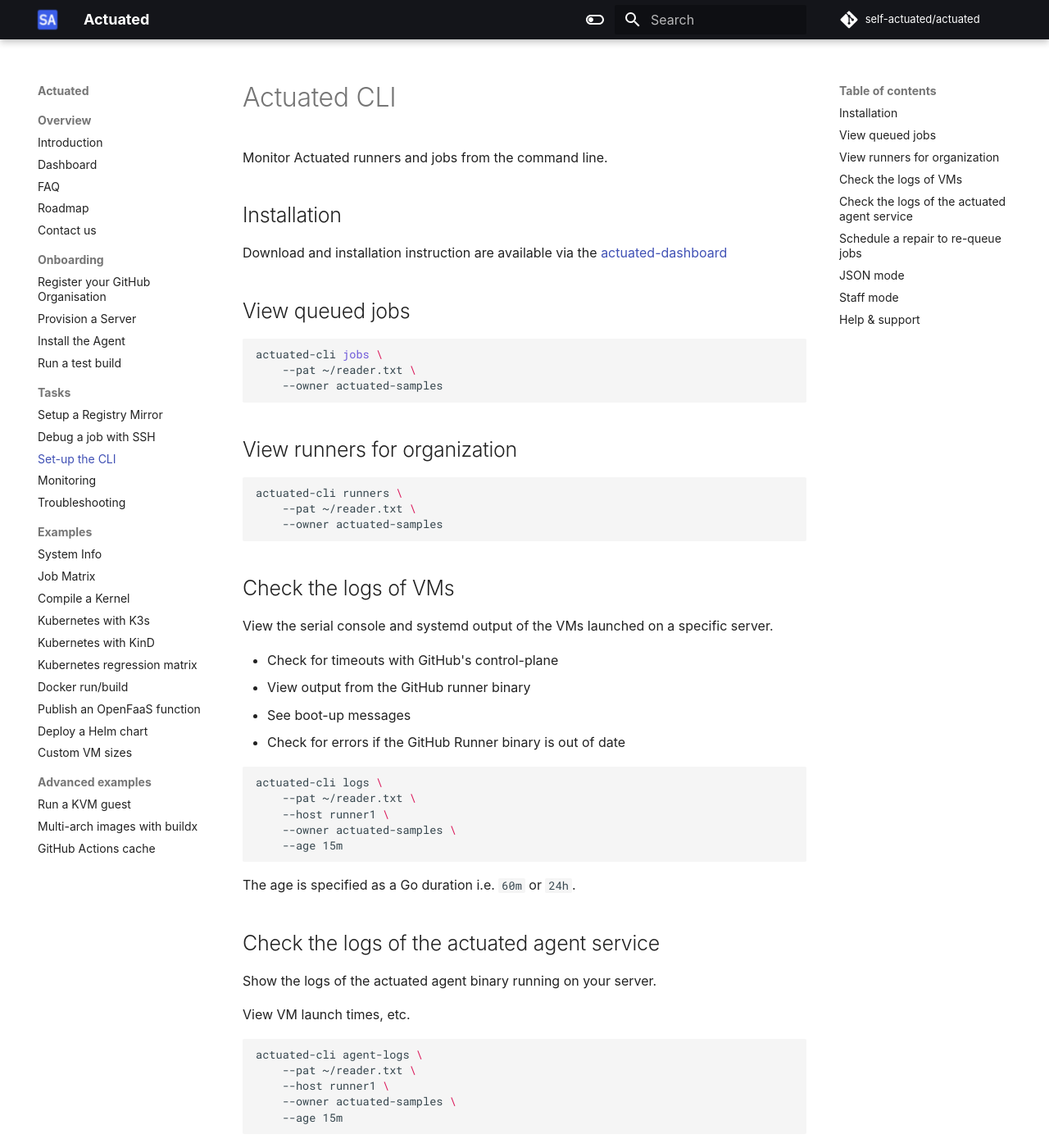
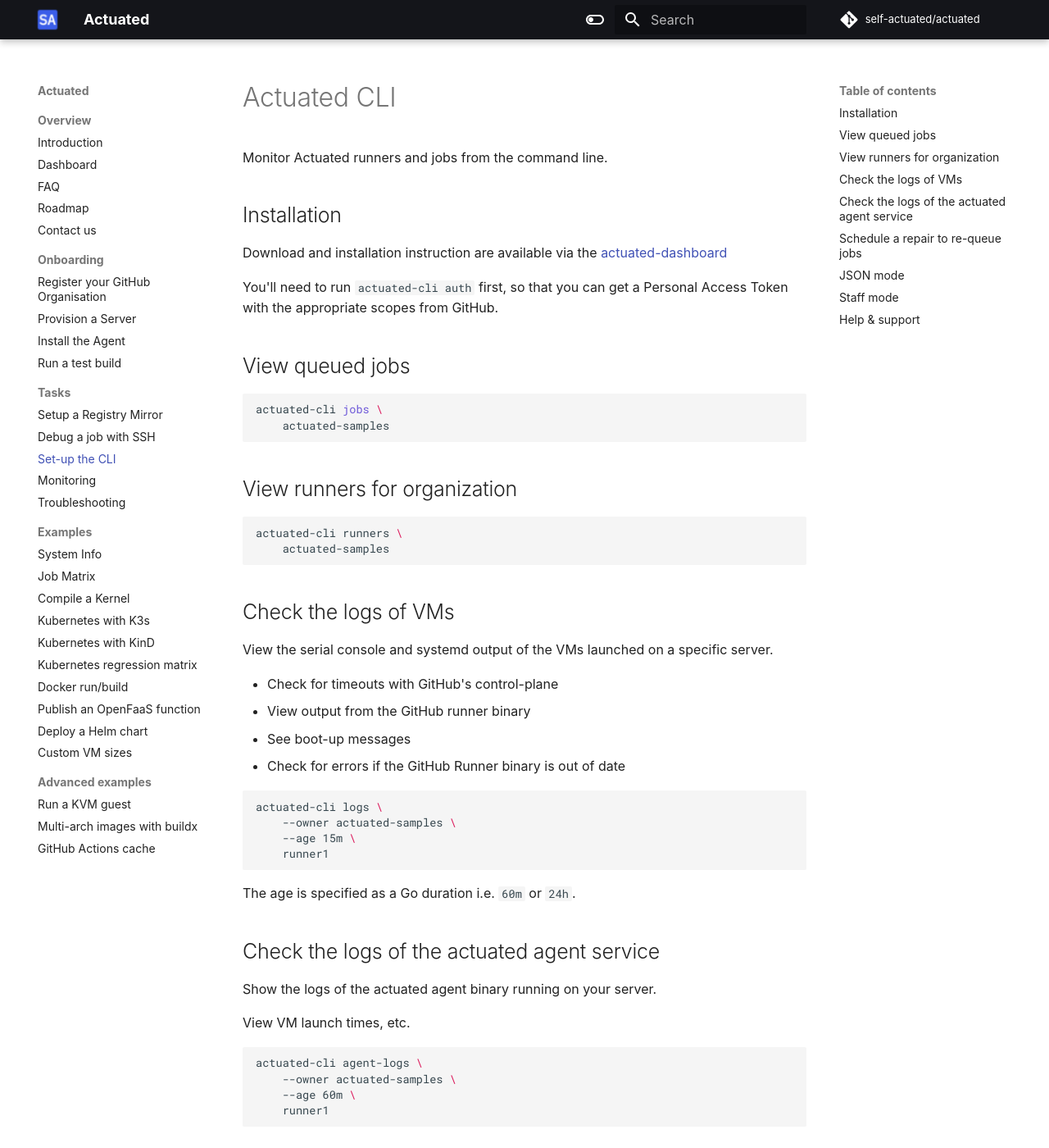
Before and after one commit to welteki/docs.actuated.dev, an MkDocs documentation site: the page built from docs/tasks/cli.md, in a window 1280 px wide and 1400 px high. Shown: the whole window at 82% size. Built offline with MkDocs 1.6.1 and Material for MkDocs 9.7.7, drawn with Linux system fonts in a browser that asks for light colours; some web fonts are replaced; some of the changed text lies outside the part shown.

Commit message:
Update flags for new structure and auth command
Signed-off-by: Alex Ellis (OpenFaaS Ltd) <alexellis2@gmail.com>

````diff
--- a/docs/tasks/cli.md
+++ b/docs/tasks/cli.md
@@ -6,20 +6,20 @@
 
 Download and installation instruction are available via the [actuated-dashboard](https://dashboard.actuated.dev/cli)
 
+You'll need to run `actuated-cli auth` first, so that you can get a Personal Access Token with the appropriate scopes from GitHub.
+
 ## View queued jobs
 
 ```bash
 actuated-cli jobs \
-    --pat ~/reader.txt \
-    --owner actuated-samples
+    actuated-samples
 ```
 
 ## View runners for organization
 
 ```bash
 actuated-cli runners \
-    --pat ~/reader.txt \
-    --owner actuated-samples
+    actuated-samples
 ```
 
 ## Check the logs of VMs
@@ -33,10 +33,9 @@
 
 ```bash
 actuated-cli logs \
-    --pat ~/reader.txt \
-    --host runner1 \
     --owner actuated-samples \
-    --age 15m
+    --age 15m \
+    runner1
 ```
 
 The age is specified as a Go duration i.e. `60m` or `24h`.
@@ -49,10 +48,9 @@
 
 ```bash
 actuated-cli agent-logs \
-    --pat ~/reader.txt \
-    --host runner1 \
     --owner actuated-samples \
-    --age 15m
+    --age 60m \
+    runner1
 ```
 
 ## Schedule a repair to re-queue jobs
@@ -63,8 +61,7 @@
 
 ```bash
 actuated-cli repair \
-    --pat ~/reader.txt \
-    --owner actuated-samples
+    actuated-samples
 ```
 
 ## JSON mode
@@ -80,4 +77,3 @@
 ## Help & support
 
 Reach out to our team [on Slack](https://self-actuated.slack.com)
-.
````
